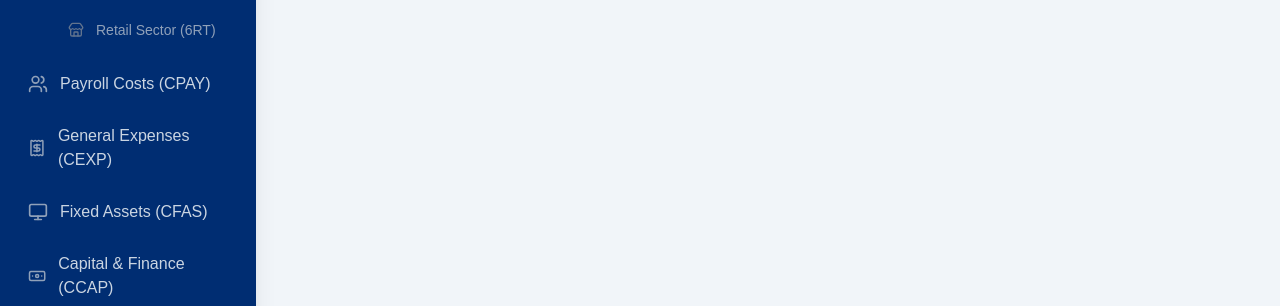
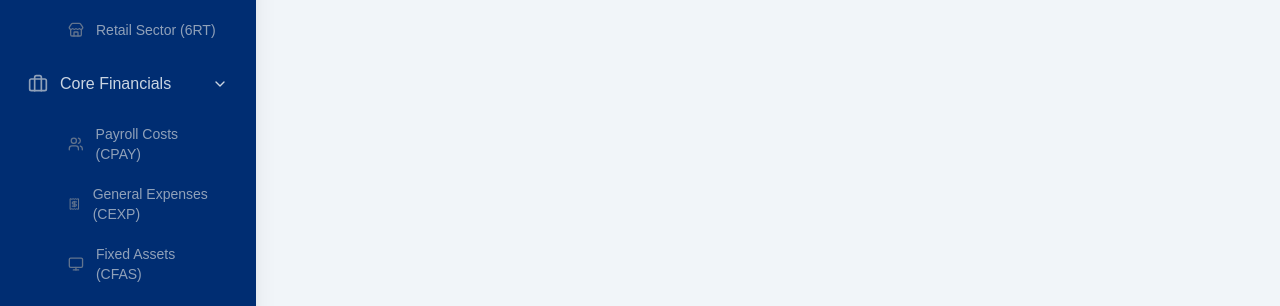
Before and after one commit to Claudiust66/kunata-engine, a Next.js app: page /dashboard/valuation in a window 1280 px wide. Shown: the part 492-798 px from the top of the page. Built offline with nearby package versions, Linux system fonts and the light colour scheme; no server answers; the database is empty.

Commit message:
refactor: grouped core financials into accordion sidebar

```diff
--- a/app/dashboard/layout.js
+++ b/app/dashboard/layout.js
@@ -5,7 +5,7 @@ import { useEffect, useRef, useCallback, useState } from 'react';
 import {
   Building2, Landmark, LayoutDashboard, LogOut, Users, Receipt,
   Monitor, Banknote, Calculator, Settings, Store, LineChart,
-  ChevronDown, ChevronRight, Wallet
+  ChevronDown, ChevronRight, Wallet, Briefcase
 } from 'lucide-react';
 import { supabase } from '@/lib/supabaseClient';
 
@@ -15,14 +15,15 @@ export default function DashboardLayout({ children }) {
 
   // 1. State to track which accordion menus are expanded
   const [openMenus, setOpenMenus] = useState({
-    'Revenue & Direct Costs': true // Default open so users see the new structure
+    'Revenue & Direct Costs': true,
+    'Core Financials': true
   });
 
   const toggleMenu = (menuName) => {
     setOpenMenus(prev => ({ ...prev, [menuName]: !prev[menuName] }));
   };
 
-  // 2. Idle Timeout Logic (Kept exactly as we built it)
+  // 2. Idle Timeout Logic
   const timeoutRef = useRef(null);
 
   const handleLogout = useCallback(async () => {
@@ -50,29 +51,35 @@ export default function DashboardLayout({ children }) {
     };
   }, [resetTimer]);
 
-  // 3. Upgraded Navigation Menu with Sub-Item Support
+  // 3. The Fully Grouped Navigation Menu
   const navItems = [
     { name: 'Dashboard Overview', href: '/dashboard', icon: LayoutDashboard },
     { name: 'Valuation Engine', href: '/dashboard/valuation', icon: LineChart },
     { name: 'Entity Config (DetE)', href: '/dashboard/entity', icon: Building2 },
 
-    // THE NEW GROUPED MENU
+    // GROUP 1: REVENUE MODULES
     {
       name: 'Revenue & Direct Costs',
       icon: Wallet,
       subItems: [
         { name: 'Banking Sector (1BK)', href: '/dashboard/banking', icon: Landmark },
         { name: 'Retail Sector (6RT)', href: '/dashboard/retail', icon: Store },
-        // Reinsurance placeholder ready to be uncommented when built!
         // { name: 'Reinsurance (3REI)', href: '/dashboard/reinsurance', icon: Shield },
       ]
     },
 
-    { name: 'Payroll Costs (CPAY)', href: '/dashboard/payroll', icon: Users },
-    { name: 'General Expenses (CEXP)', href: '/dashboard/expenses', icon: Receipt },
-    { name: 'Fixed Assets (CFAS)', href: '/dashboard/assets', icon: Monitor },
-    { name: 'Capital & Finance (CCAP)', href: '/dashboard/capital', icon: Banknote },
-    { name: 'Tax & Valuation (WACC)', href: '/dashboard/tax-wacc', icon: Calculator },
+    // GROUP 2: CORE FINANCIALS
+    {
+      name: 'Core Financials',
+      icon: Briefcase,
+      subItems: [
+        { name: 'Payroll Costs (CPAY)', href: '/dashboard/payroll', icon: Users },
+        { name: 'General Expenses (CEXP)', href: '/dashboard/expenses', icon: Receipt },
+        { name: 'Fixed Assets (CFAS)', href: '/dashboard/assets', icon: Monitor },
+        { name: 'Capital & Finance (CCAP)', href: '/dashboard/capital', icon: Banknote },
+        { name: 'Tax & Valuation (WACC)', href: '/dashboard/tax-wacc', icon: Calculator },
+      ]
+    }
   ];
 
   return (
@@ -85,11 +92,11 @@ export default function DashboardLayout({ children }) {
           <p className="text-xs text-slate-300 mt-1 uppercase tracking-wider font-semibold">Engine UI</p>
         </div>
 
-        <nav className="flex-1 px-3 py-6 space-y-1 overflow-y-auto">
+        <nav className="flex-1 px-3 py-6 space-y-1 overflow-y-auto custom-scrollbar">
           {navItems.map((item) => {
             const Icon = item.icon;
 
-            // Check if this item is a Parent with SubItems
+            // Render Grouped Items
             if (item.subItems) {
               const isOpen = openMenus[item.name];
               const isChildActive = item.subItems.some(sub => pathname === sub.href);
@@ -109,7 +116,6 @@ export default function DashboardLayout({ children }) {
                     {isOpen ? <ChevronDown size={16} /> : <ChevronRight size={16} />}
                   </button>
 
-                  {/* Render SubItems if expanded */}
                   {isOpen && (
                     <div className="pl-11 pr-2 py-1 space-y-1 animate-in fade-in slide-in-from-top-1 duration-200">
                       {item.subItems.map(sub => {
@@ -136,7 +142,7 @@ export default function DashboardLayout({ children }) {
               );
             }
 
-            // Normal standalone menu items
+            // Render Standalone Items
             const isActive = pathname === item.href;
             return (
               <Link
```
